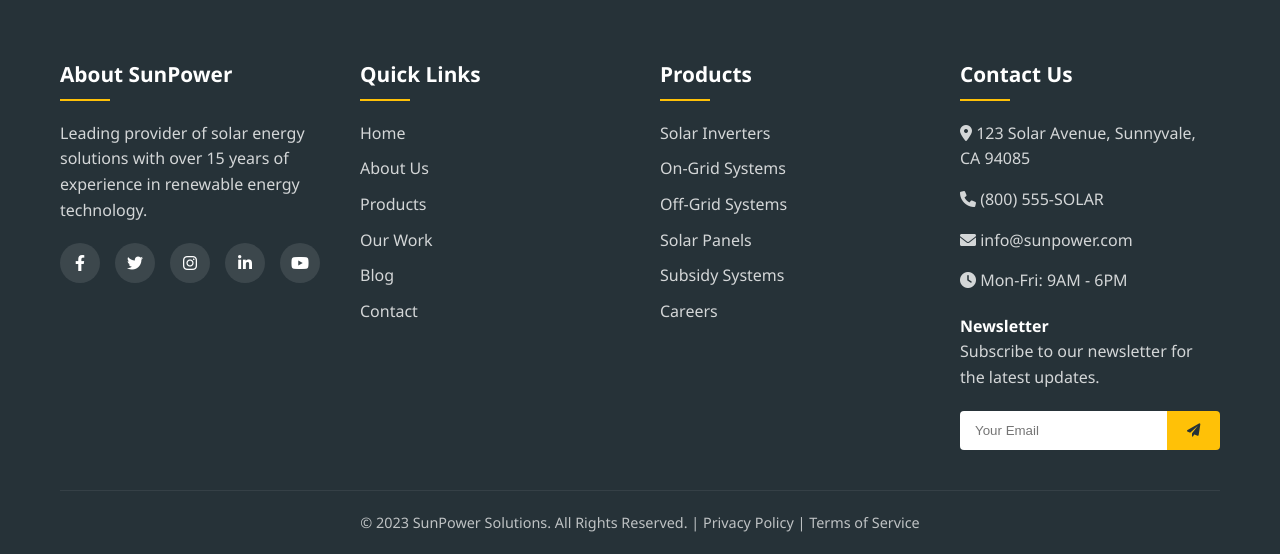
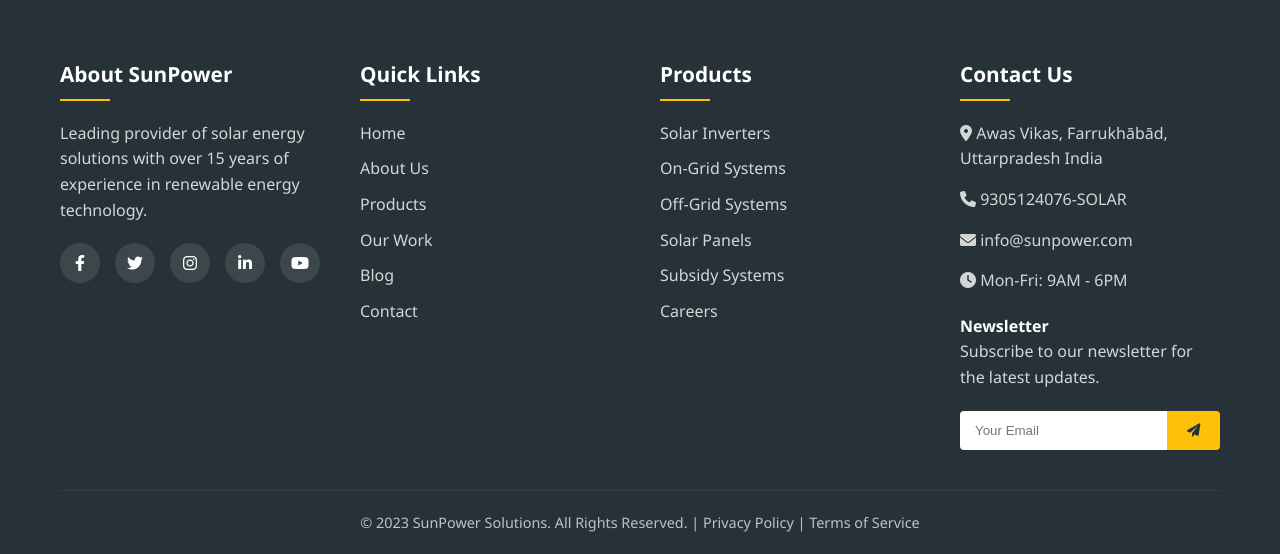
Before and after one commit to bcaboys035/SolarIndia, a plain HTML site: page index.html in a window 1280 px wide. Shown: the part 6629-7183 px from the top of the page. Drawn offline with Linux system fonts and the light colour scheme.

Commit message:
Update index.html

```diff
--- a/index.html
+++ b/index.html
@@ -1320,8 +1320,8 @@
                 </div>
                 <div class="footer-column">
                     <h3>Contact Us</h3>
-                    <p><i class="fas fa-map-marker-alt"></i> 123 Solar Avenue, Sunnyvale, CA 94085</p>
-                    <p><i class="fas fa-phone"></i> (800) 555-SOLAR</p>
+                    <p><i class="fas fa-map-marker-alt"></i> Awas Vikas, Farrukhābād, Uttarpradesh India </p>
+                    <p><i class="fas fa-phone"></i> 9305124076-SOLAR</p>
                     <p><i class="fas fa-envelope"></i> info@sunpower.com</p>
                     <p><i class="fas fa-clock"></i> Mon-Fri: 9AM - 6PM</p>
                     <h4 style="margin-top: 20px;">Newsletter</h4>
@@ -1344,7 +1344,7 @@
     </div>
 
     <!-- WhatsApp Float -->
-    <a href="https://wa.me/18005551234" class="whatsapp-float" target="_blank">
+    <a href="https://wa.me/9305124076" class="whatsapp-float" target="_blank">
         <i class="fab fa-whatsapp"></i>
     </a>
 
```
